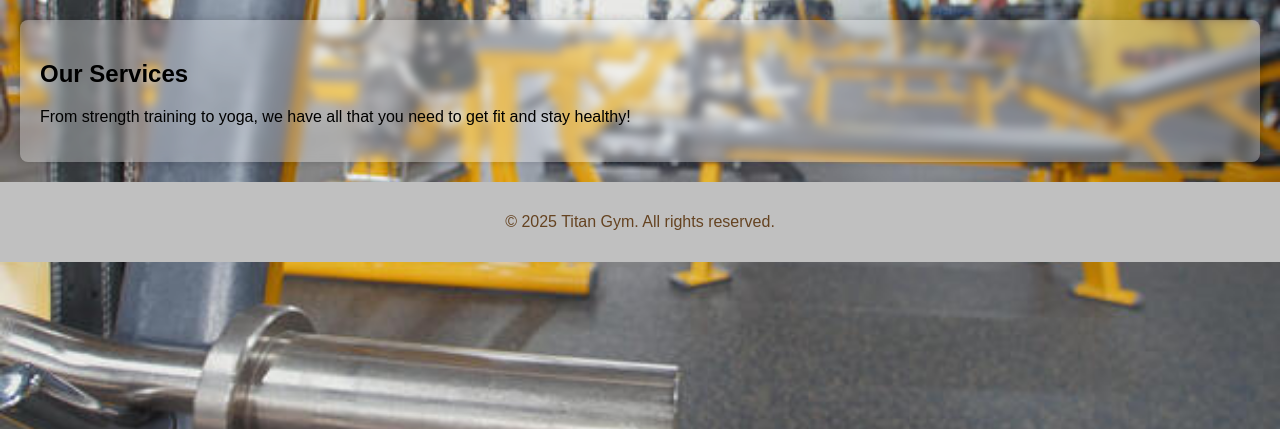
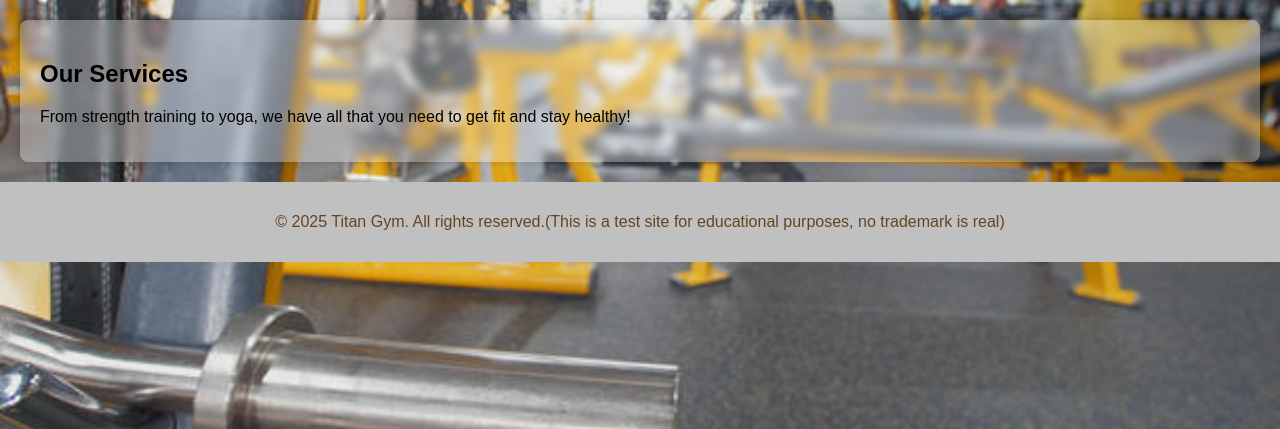
Before and after one commit to M-Bin-Zafar/My-First-Repo, a Flask app: page / in a window 1280 px wide. Shown: the part 255-684 px from the top of the page. Run offline with Flask 3, Linux system fonts and the light colour scheme.

```diff
--- a/templates/index.html
+++ b/templates/index.html
@@ -28,7 +28,7 @@
     </section>
 
     <footer>
-        <p>© 2025 Titan Gym. All rights reserved.</p>
+        <p>© 2025 Titan Gym. All rights reserved.(This is a test site for educational purposes, no trademark is real)</p>
     </footer>
 </body>
 </html>
```
